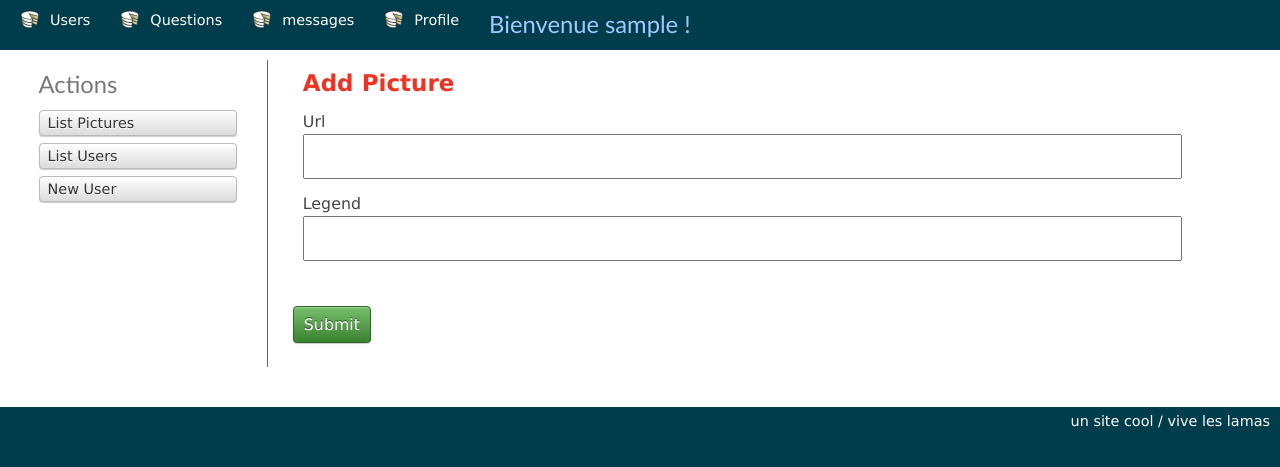
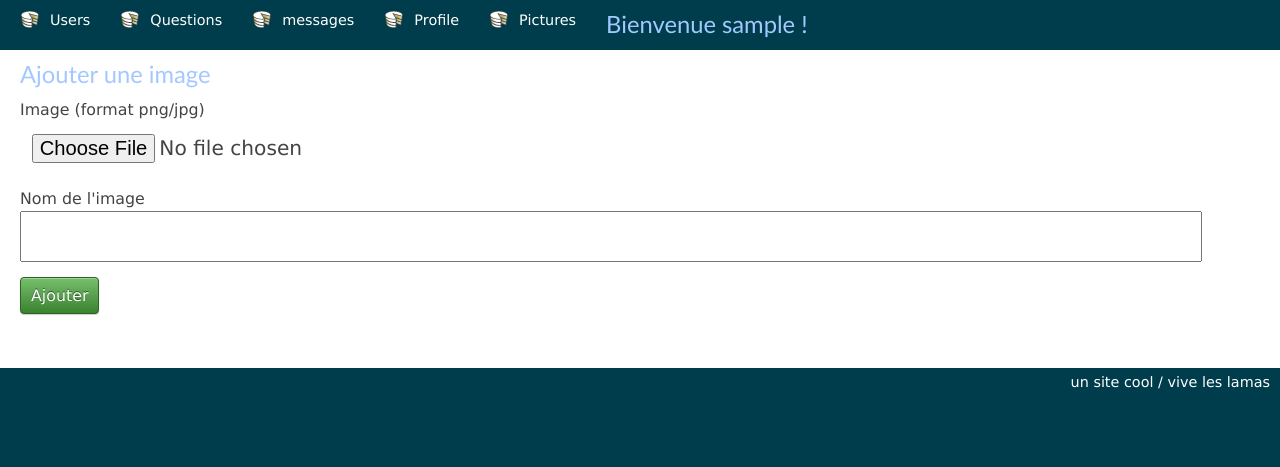
Before and after one commit to PhilippeGremmel/eatme, a CakePHP app: the page made by app/View/Pictures/add.ctp in a window 1280 px wide. Shown: the top 467 px of the page. Run offline with PHP 8.4 and a stand-in for CakePHP, Linux system fonts and the light colour scheme; the template is opened without the code that fills it: most values are stand-ins (such as "Sample title", 1, 10 or a date in 2020); form fields are guessed from the names that the template uses; data that the repository does not hold is empty; some libraries are stand-ins or nearby versions.

Commit message:
pictureController : upload an image

```diff
--- a/app/Controller/AppController.php
+++ b/app/Controller/AppController.php
@@ -63,9 +63,6 @@ class AppController extends Controller {
 		if($this->action == 'login' || $this->action == 'logout'){
 		return true;
 	}
-		if (isset($user['group_id']) && $user['group_id']== 1 ){
-			return true;
-		}
 		// default : securised
 		return false;
 	}
--- a/app/View/Layouts/default.ctp
+++ b/app/View/Layouts/default.ctp
@@ -43,6 +43,7 @@ $cakeDescription = __d('cake_dev', 'CakePHP: the rapid development php framework
 			<h1><?php echo $this->Html->link('Questions','/questions'); ?></h1>
 			<h1><?php echo $this->Html->link('messages','/messages'); ?></h1>
 			<h1><?php echo $this->Html->link('Profile','/users/profile'); ?></h1>
+			<h1><?php echo $this->Html->link('Pictures','/pictures'); ?></h1>
 			<h3> Bienvenue <?php echo $me['username']; ?> !</h3>
 		</div>
 		<div id="content">
--- a/app/View/Pictures/add.ctp
+++ b/app/View/Pictures/add.ctp
@@ -1,20 +1,24 @@
-<div class="pictures form">
-<?php echo $this->Form->create('Picture'); ?>
-	<fieldset>
-		<legend><?php echo __('Add Picture'); ?></legend>
-	<?php
-		echo $this->Form->input('url');
-		echo $this->Form->input('legend');
-	?>
-	</fieldset>
-<?php echo $this->Form->end(__('Submit')); ?>
-</div>
-<div class="actions">
-	<h3><?php echo __('Actions'); ?></h3>
-	<ul>
+<!-- <table>
+	<tr>
+		<th>Image</th>
+		<th>Nom</th>
+		<th>Action</th>
+	</tr>
+	<?php foreach ($pictures as $k => $v) : $v = current($v); ?>
 
-		<li><?php echo $this->Html->link(__('List Pictures'), array('action' => 'index')); ?></li>
-		<li><?php echo $this->Html->link(__('List Users'), array('controller' => 'users', 'action' => 'index')); ?> </li>
-		<li><?php echo $this->Html->link(__('New User'), array('controller' => 'users', 'action' => 'add')); ?> </li>
-	</ul>
-</div>
+		<tr>
+			<td><?php echo $this->Html->image($v['url'],array('style'=>'max-width:250px')); ?></td>
+			<td><?php echo $v['legend']; ?></td>
+			<td></td>
+		</tr>
+
+	<?php endforeach ?>
+</table> -->
+
+
+<h3>Ajouter une image</h3>
+
+<?php echo $this->Form->create('Picture',array('type'=>'file')); ?>
+	<?php echo $this->Form->input('url',array('label'=>"Image (format png/jpg)","type"=>"file")); ?>
+	<?php echo $this->Form->input('legend',array('label'=>"Nom de l'image")); ?>
+<?php echo $this->Form->end('Ajouter'); ?>
```
Also changed, not shown: app/Controller/PicturesController.php (+34 -10 lines), app/Model/Picture.php (+10 -0 lines).
